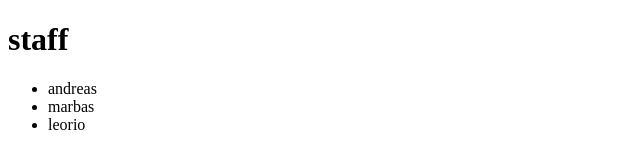
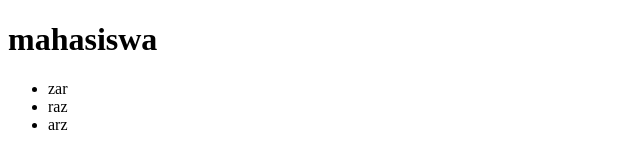
Before and after one commit to Resalfin/learn-git, a plain HTML site: page mahasiswa.html in a window 1280 px wide. Shown: the whole page, without its empty margins (0-640 px from the left). Drawn offline with Linux system fonts and the light colour scheme.

Commit message:
menambahkan file mahasiswa

```diff
--- a/staff.html
+++ b/mahasiswa.html
@@ -4,14 +4,14 @@
     <meta charset="UTF-8">
     <meta http-equiv="X-UA-Compatible" content="IE=edge">
     <meta name="viewport" content="width=device-width, initial-scale=1.0">
-    <title>staff lah</title>
+    <title>mahasiswa lah</title>
 </head>
 <body>
-    <h1>staff</h1>
+    <h1>mahasiswa</h1>
     <ul>
-        <li>andreas</li>
-        <li>marbas</li>
-        <li>leorio</li>
+        <li>zar</li>
+        <li>raz</li>
+        <li>arz</li>
     </ul>
 </body>
 </html>
```
